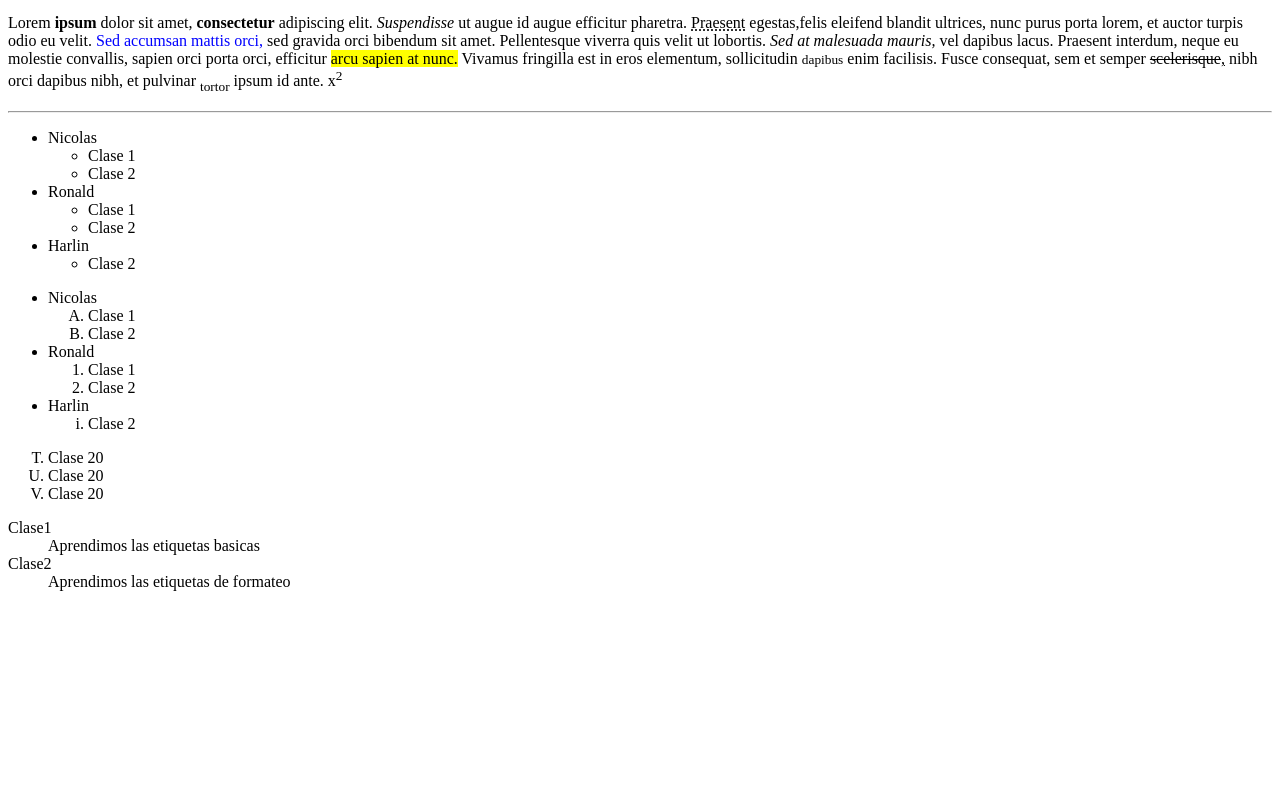
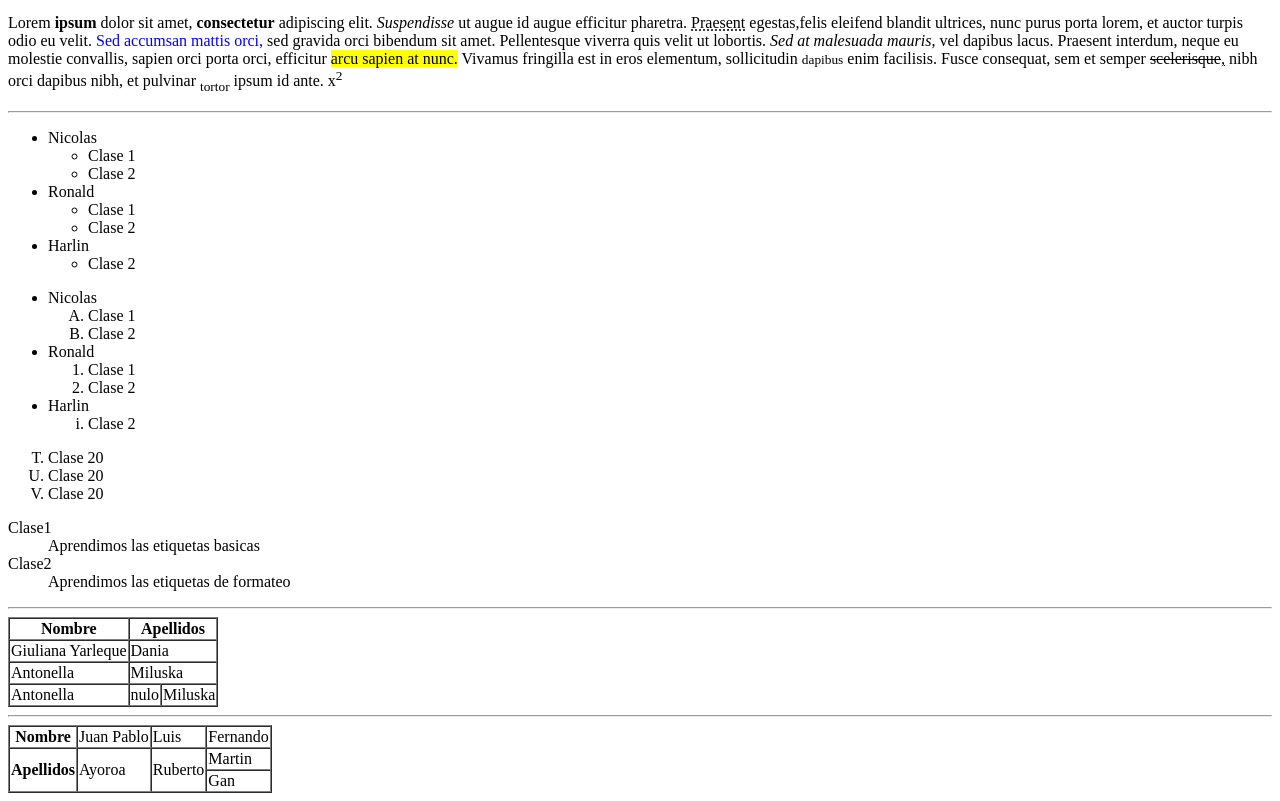
Before and after one commit to Giulianayarleque/Bootcamp-html, a plain HTML site: page clase2.html in a window 1280 px wide. Shown: the part 104-905 px from the top of the page. Before the commit the page ends 800 px from the top, so only its background shows below. Drawn offline with Linux system fonts and the light colour scheme.

Commit message:
learning tables

```diff
--- a/clase2.html
+++ b/clase2.html
@@ -73,5 +73,44 @@
       <dt>Clase2</dt>
       <dd>Aprendimos las etiquetas de formateo</dd>
     </dl>
+    <hr />
+    <!-- Trbajaremos con Tablas -->
+    <table border="1px" cellspacing="0px">
+      <tr>
+        <th>Nombre</th>
+        <th colspan="2">Apellidos</th>
+      </tr>
+      <tr>
+        <td>Giuliana Yarleque</td>
+        <td colspan="2">Dania</td>
+      </tr>
+      <tr>
+        <td>Antonella</td>
+        <td colspan="2">Miluska</td>
+      </tr>
+      <tr>
+        <td>Antonella</td>
+        <td>nulo</td>
+        <td>Miluska</td>
+      </tr>
+    </table>
+    <hr />
+    <table border="1px" cellspacing="0px">
+      <tr>
+        <th>Nombre</th>
+        <td>Juan Pablo</td>
+        <td>Luis</td>
+        <td>Fernando</td>
+      </tr>
+      <tr>
+        <th rowspan="2">Apellidos</th>
+        <td rowspan="2">Ayoroa</td>
+        <td rowspan="2">Ruberto</td>
+        <td>Martin</td>
+      </tr>
+      <tr>
+        <td>Gan</td>
+      </tr>
+    </table>
   </body>
 </html>
```
